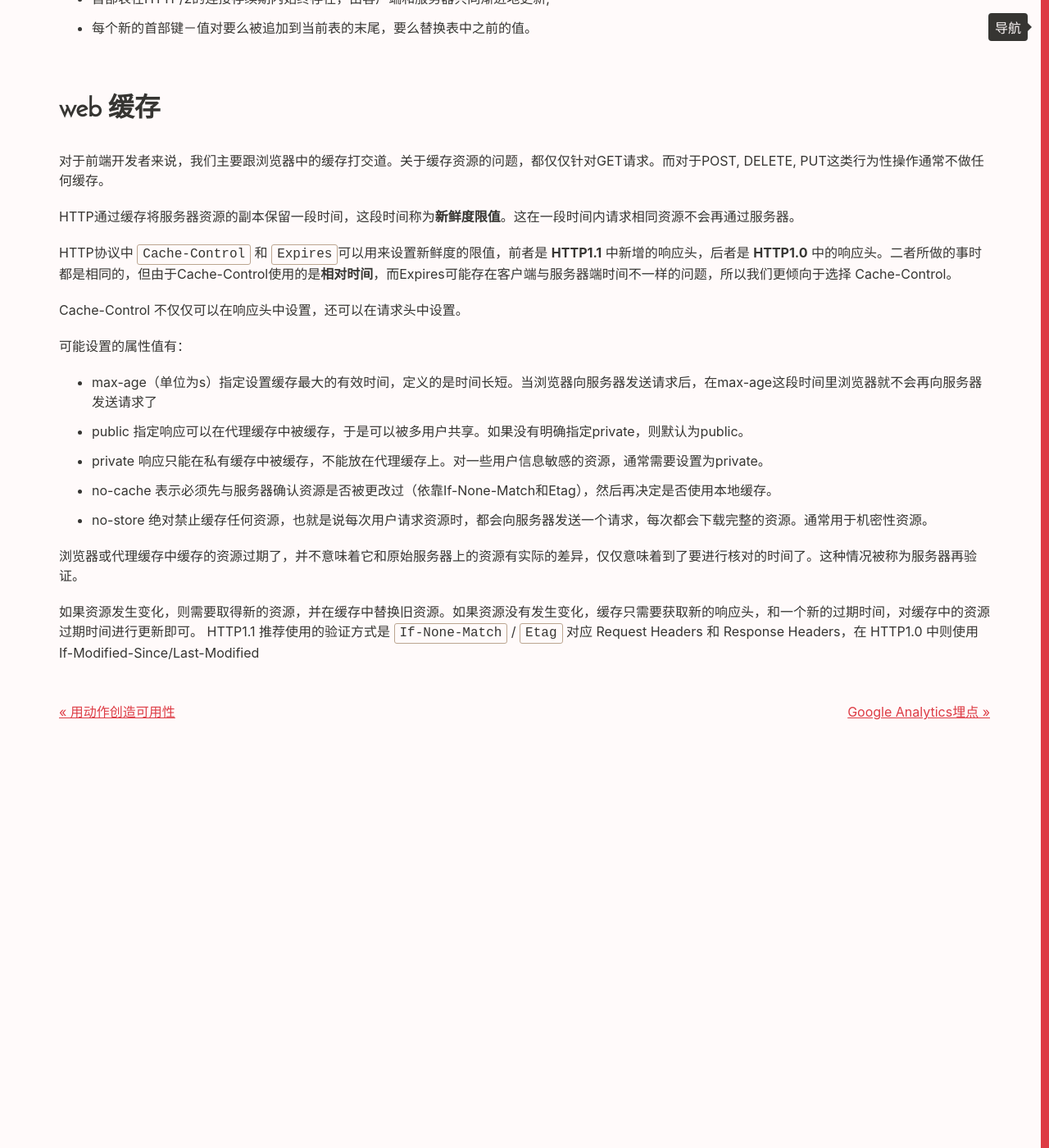
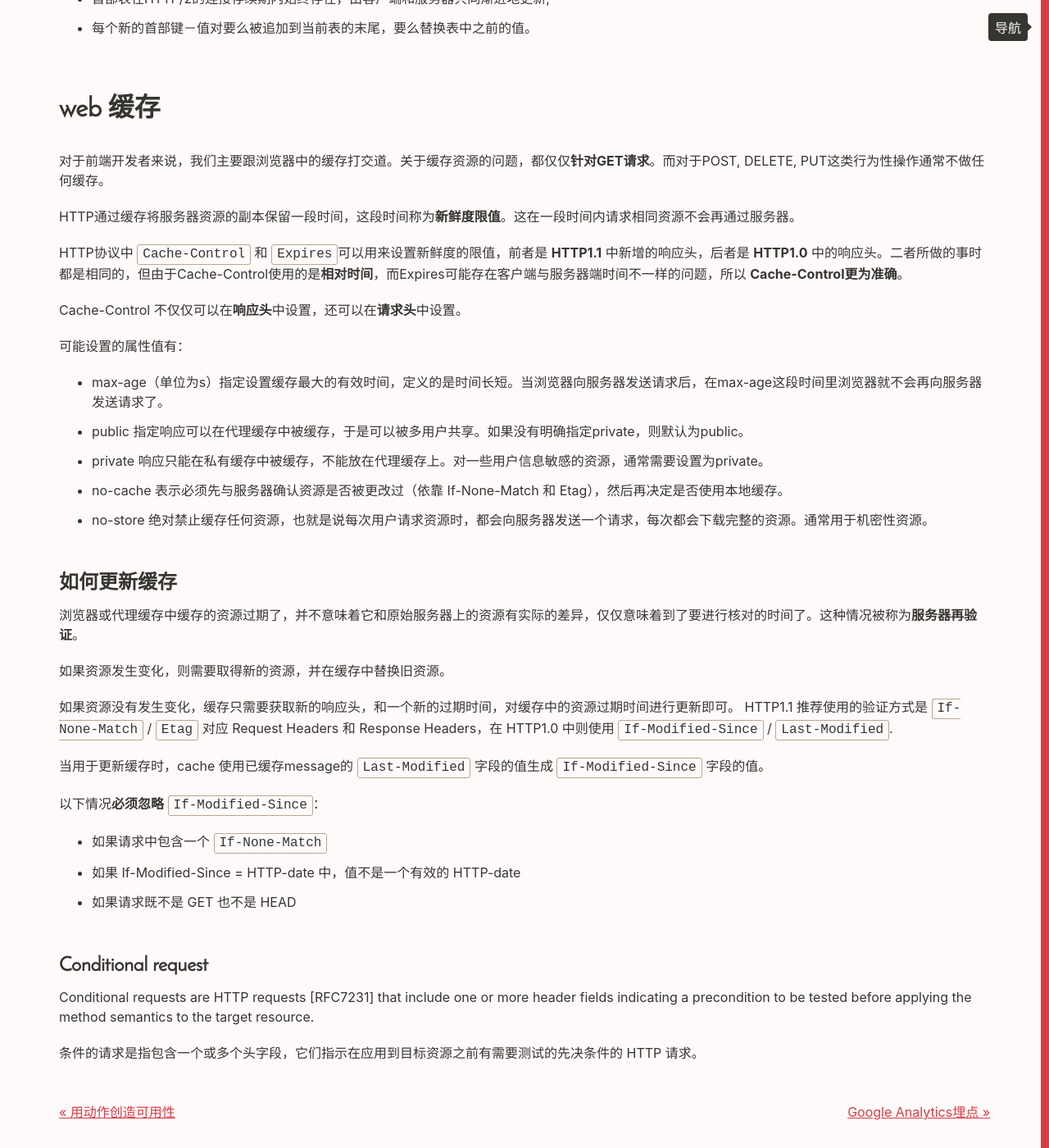
Before and after one commit to Vivi-wu/dive-into-web, a Jekyll site: the page built from _posts/2017-09-14-HTTP.markdown, in a window 1280 px wide and 1400 px high, scrolled down 920 px. Shown: the whole window at 82% size. Built offline with Jekyll 4.4.1, drawn with Linux system fonts in a browser that asks for light colours.

Commit message:
Update http缓存、DOM操作效率

```diff
--- a/_posts/2015-12-30-JavaScript-Objects.markdown
+++ b/_posts/2015-12-30-JavaScript-Objects.markdown
@@ -192,7 +192,9 @@ Prototype properties can have prototype values (default values) 原型的属性
 + 不复制 non-enumerable、在原型链上的属性
 + 遇到 exception 时中断 copying 任务（如遇到 read-only 的属性时，throw exception）
 
-2.使用 `JSON.parse(JSON.stringify(sourceObj))` 可以做到**深度复制**。缺点是任何不符合 JSON 规范的值都将丢失：
+2.使用 `JSON.parse(JSON.stringify(sourceObj))` 可以做到**深度复制**。跨浏览器，且性能最优。
+
+缺点是任何不符合 JSON 规范的值都将丢失：
 
 + 不能复制属性值为 function 的 属性
 + 不能复制属性值为 _undefined_ 的属性（值为 _null_ 可以）
--- a/_posts/2016-08-12-morning-reading.markdown
+++ b/_posts/2016-08-12-morning-reading.markdown
@@ -170,7 +170,7 @@ CSS 书写动效：**命令式**（如 jQuery.animate，显示调用动画函数
 ### CSS 性能
 
 + 慎重选择高消耗的样式（绘制前需要浏览器进行大量计算的 expensive styles）：`box-shadows`,`border-radius`,`transparency`,`transforms`,`CSS filters`
-+ 避免过分 reflow（浏览器重新计算布局**位置**和**大小**）。常见引起重排的属性：width/height，padding，margin，display，border，border-width，position，top/bottom/left/right，font-size，font-weight，font-family，float，text-align，vertical-align，line-height，min-height，overflow，clear，white-space
++ 避免过分 reflow（浏览器重新计算元素的**位置**和**大小**）。常见引起重排的属性：width/height，padding，margin，display，border，border-width，position，top/bottom/left/right，font-size，font-weight，font-family，float，text-align，vertical-align，line-height，min-height，overflow，clear，white-space
 + 避免过分 repaints，常见引起重绘的属性：color，border-style，visibility，text-decoratoiin，background，background-image，background-position，background-repeat，background-size，outline，outline-color，outline-style，outline-width，border-radius，box-shadow
 + `requestAnimationFrame`，一种提供更高效运行基于脚本动效的 API（让视觉更新按照浏览器的最优时间来安排计划），相比于传统的 timeouts 方法。
 
--- a/_posts/2017-09-14-HTTP.markdown
+++ b/_posts/2017-09-14-HTTP.markdown
@@ -37,22 +37,40 @@ HTTP/2对消息头采用HPACK（专为http2头部设计的压缩格式）进行
 
 ## web 缓存
 
-对于前端开发者来说，我们主要跟浏览器中的缓存打交道。关于缓存资源的问题，都仅仅针对GET请求。而对于POST, DELETE, PUT这类行为性操作通常不做任何缓存。
+对于前端开发者来说，我们主要跟浏览器中的缓存打交道。关于缓存资源的问题，都仅仅**针对GET请求**。而对于POST, DELETE, PUT这类行为性操作通常不做任何缓存。
 
 HTTP通过缓存将服务器资源的副本保留一段时间，这段时间称为**新鲜度限值**。这在一段时间内请求相同资源不会再通过服务器。
 
-HTTP协议中 `Cache-Control` 和 `Expires`可以用来设置新鲜度的限值，前者是 **HTTP1.1** 中新增的响应头，后者是 **HTTP1.0** 中的响应头。二者所做的事时都是相同的，但由于Cache-Control使用的是**相对时间**，而Expires可能存在客户端与服务器端时间不一样的问题，所以我们更倾向于选择 Cache-Control。
+HTTP协议中 `Cache-Control` 和 `Expires`可以用来设置新鲜度的限值，前者是 **HTTP1.1** 中新增的响应头，后者是 **HTTP1.0** 中的响应头。二者所做的事时都是相同的，但由于Cache-Control使用的是**相对时间**，而Expires可能存在客户端与服务器端时间不一样的问题，所以 **Cache-Control更为准确**。
 
-Cache-Control 不仅仅可以在响应头中设置，还可以在请求头中设置。
+Cache-Control 不仅仅可以在**响应头**中设置，还可以在**请求头**中设置。
 
 可能设置的属性值有：
 
-+ max-age（单位为s）指定设置缓存最大的有效时间，定义的是时间长短。当浏览器向服务器发送请求后，在max-age这段时间里浏览器就不会再向服务器发送请求了
++ max-age（单位为s）指定设置缓存最大的有效时间，定义的是时间长短。当浏览器向服务器发送请求后，在max-age这段时间里浏览器就不会再向服务器发送请求了。
 + public 指定响应可以在代理缓存中被缓存，于是可以被多用户共享。如果没有明确指定private，则默认为public。
 + private 响应只能在私有缓存中被缓存，不能放在代理缓存上。对一些用户信息敏感的资源，通常需要设置为private。
-+ no-cache 表示必须先与服务器确认资源是否被更改过（依靠If-None-Match和Etag），然后再决定是否使用本地缓存。
++ no-cache 表示必须先与服务器确认资源是否被更改过（依靠 If-None-Match 和 Etag），然后再决定是否使用本地缓存。
 + no-store 绝对禁止缓存任何资源，也就是说每次用户请求资源时，都会向服务器发送一个请求，每次都会下载完整的资源。通常用于机密性资源。
 
-浏览器或代理缓存中缓存的资源过期了，并不意味着它和原始服务器上的资源有实际的差异，仅仅意味着到了要进行核对的时间了。这种情况被称为服务器再验证。
+### 如何更新缓存
 
-如果资源发生变化，则需要取得新的资源，并在缓存中替换旧资源。如果资源没有发生变化，缓存只需要获取新的响应头，和一个新的过期时间，对缓存中的资源过期时间进行更新即可。 HTTP1.1 推荐使用的验证方式是 `If-None-Match` / `Etag` 对应 Request Headers 和 Response Headers，在 HTTP1.0 中则使用 If-Modified-Since/Last-Modified
+浏览器或代理缓存中缓存的资源过期了，并不意味着它和原始服务器上的资源有实际的差异，仅仅意味着到了要进行核对的时间了。这种情况被称为**服务器再验证**。
+
+如果资源发生变化，则需要取得新的资源，并在缓存中替换旧资源。
+
+如果资源没有发生变化，缓存只需要获取新的响应头，和一个新的过期时间，对缓存中的资源过期时间进行更新即可。 HTTP1.1 推荐使用的验证方式是 `If-None-Match` / `Etag` 对应 Request Headers 和 Response Headers，在 HTTP1.0 中则使用 `If-Modified-Since` / `Last-Modified`.
+
+当用于更新缓存时，cache 使用已缓存message的 `Last-Modified` 字段的值生成 `If-Modified-Since` 字段的值。
+
+以下情况**必须忽略** `If-Modified-Since`：
+
++ 如果请求中包含一个 `If-None-Match`
++ 如果 If-Modified-Since = HTTP-date 中，值不是一个有效的 HTTP-date
++ 如果请求既不是 GET 也不是 HEAD
+
+### Conditional request
+
+Conditional requests are HTTP requests [RFC7231] that include one or more header fields indicating a precondition to be tested before applying the method semantics to the target resource.
+
+条件的请求是指包含一个或多个头字段，它们指示在应用到目标资源之前有需要测试的先决条件的 HTTP 请求。
```
Also changed, not shown: _posts/2016-01-02-JavaScript-HTML-DOM.markdown (+8 -0 lines), _posts/2018-02-11-CSS-Grid.markdown (added, +87 -0 lines).
